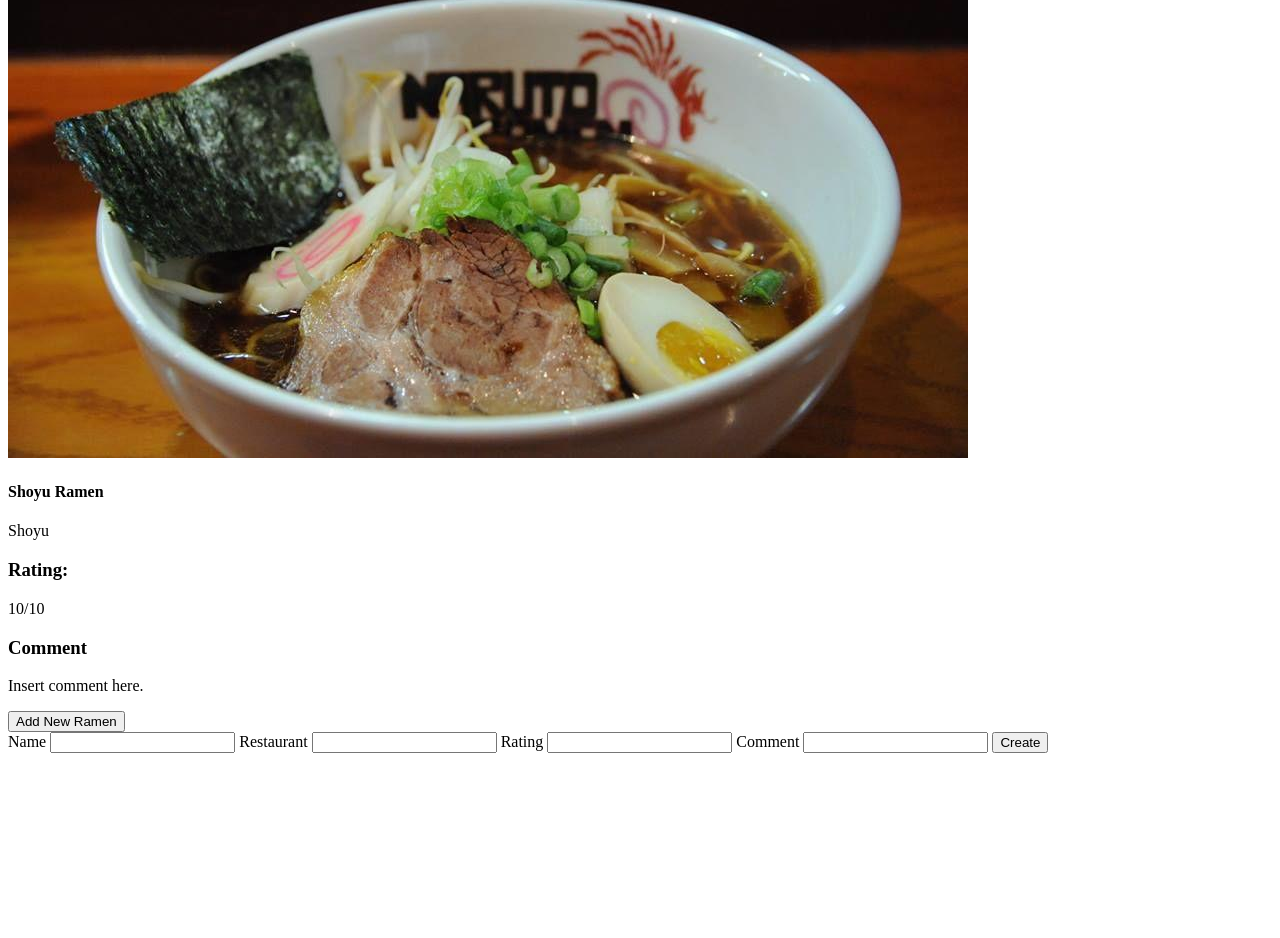
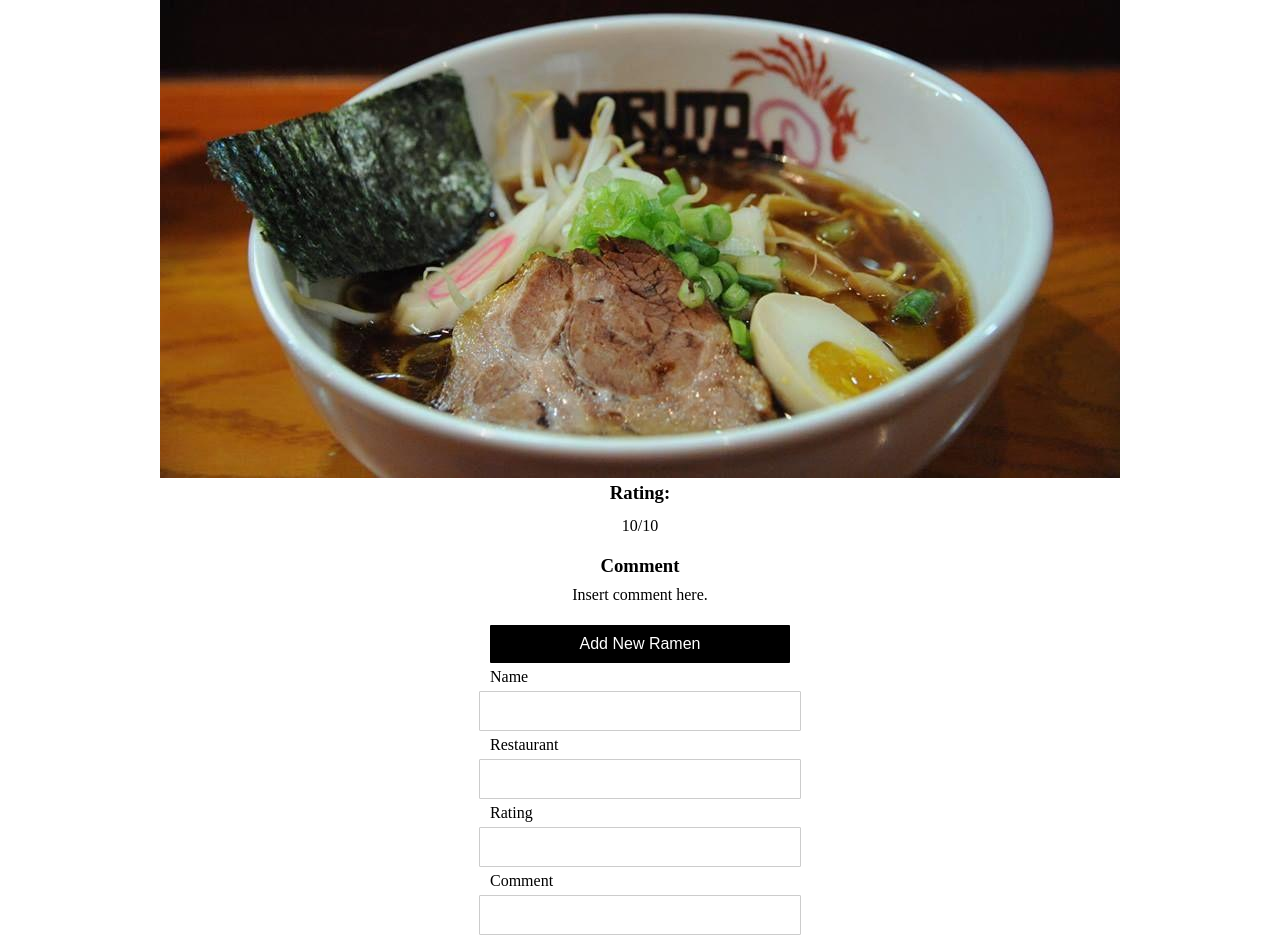
Before and after one commit to zaki-s/Ramen-Rater-App, a plain HTML site: page index.html in a window 1280 px wide. Shown: the part 476-1414 px from the top of the page. Before the commit the page ends 1237 px from the top, so only its background shows below. Drawn offline with Linux system fonts and the light colour scheme.

Commit message:
Styled the page almost to completion

```diff
--- a/index.html
+++ b/index.html
@@ -29,15 +29,20 @@
                 <p>Shoyu</p>
             </div>
         </div>
-        <h3>Rating:</h3>
-        <p>10/10</p>
-        <h3>Comment</h3>
-        <p>Insert comment here.</p>
+        <div id="deet-rating">
+            <h3>Rating:</h3>
+            <p>10/10</p>
+        </div>
+        <div id="deet-comment">
+            <h3>Comment</h3>
+            <p>Insert comment here.</p>
+        </div>
     </div>
 
-    <button id="addramen">Add New Ramen</button>
 
     <div class="form">
+        <button id="addramenbtn">Add New Ramen</button>
+
         <label for="nameput">Name</label>
         <input type="text" id="nameput">
 
@@ -50,7 +55,7 @@
         <label for="commentput">Comment</label>
         <input type="text" id="commentput">
 
-        <button>Create</button>
+        <button id="createbtn">Create</button>
     </div>
 
     <script src="./script.js"></script>
--- a/styles.css
+++ b/styles.css
@@ -1,4 +1,6 @@
 
+
+/*The top part, the logo*/
 .top {
     display: flex;
     justify-content: center;
@@ -9,6 +11,7 @@
     margin: 0.5rem -10rem;
 }
 
+/*the images, at the top*/
 .images > img {
     width: 250px;
     height: 200px;
@@ -21,11 +24,98 @@
     gap: 10px;
 }
 
-.ramendeet > #deet-cont > img {
+/*the Ramen display part of the page*/
+#deet-image {
     display: flex;
-    flex-direction: row;
     justify-content: center;
     align-items: center;
-    width: 300px;
-    height: 250px;
+    width: 100%;
+    height: 100%;
+    margin-top: 20px;
 }
+
+#deet-image img {
+    max-width: 100%;
+    max-height: 100%;
+    object-fit: contain;
+}
+
+#deet-text {
+    color: white;
+    position: absolute;
+    top: 80%;
+    left: 5%;
+
+}
+
+
+/*Rating part and comment part of the page*/
+#deet-text h4 {
+}
+
+#deet-text p {
+    margin-top: -5px;
+}
+
+#deet-rating {
+    display: flex;
+    flex-direction: column;
+    justify-content: center;
+    align-items: center;
+    gap: 10px;
+    margin-top: -15px;
+}
+
+#deet-rating p {
+    margin-top: -15px;
+}
+
+#deet-comment {
+    display: flex;
+    flex-direction: column;
+    justify-content: center;
+    align-items: center;
+    gap: 10px;
+    margin-top: -15px;
+}
+
+#deet-comment p {
+    margin-top: -20px;
+}
+
+/*adding ramen and creating ramen form*/
+.form {
+    display: flex;
+    flex-direction: column;
+    align-items: center;
+    width: 100%;
+}
+
+.form label {
+    text-align: left;
+    width: 100%;
+    max-width: 300px;
+}
+
+.form input,
+.form button {
+    width: 100%;
+    max-width: 300px;
+    padding: 10px;
+    margin: 5px 0;
+    border: 1px solid #ccc;
+    border-radius: 1px;
+    font-size: 1rem;
+}
+
+.form button {
+    background-color: #000000;
+    color: white;
+    border: none;
+    cursor: pointer;
+    transition: 0.3s ease-in-out;
+}
+
+.form button:hover {
+    background-color: #000000;
+}
```
